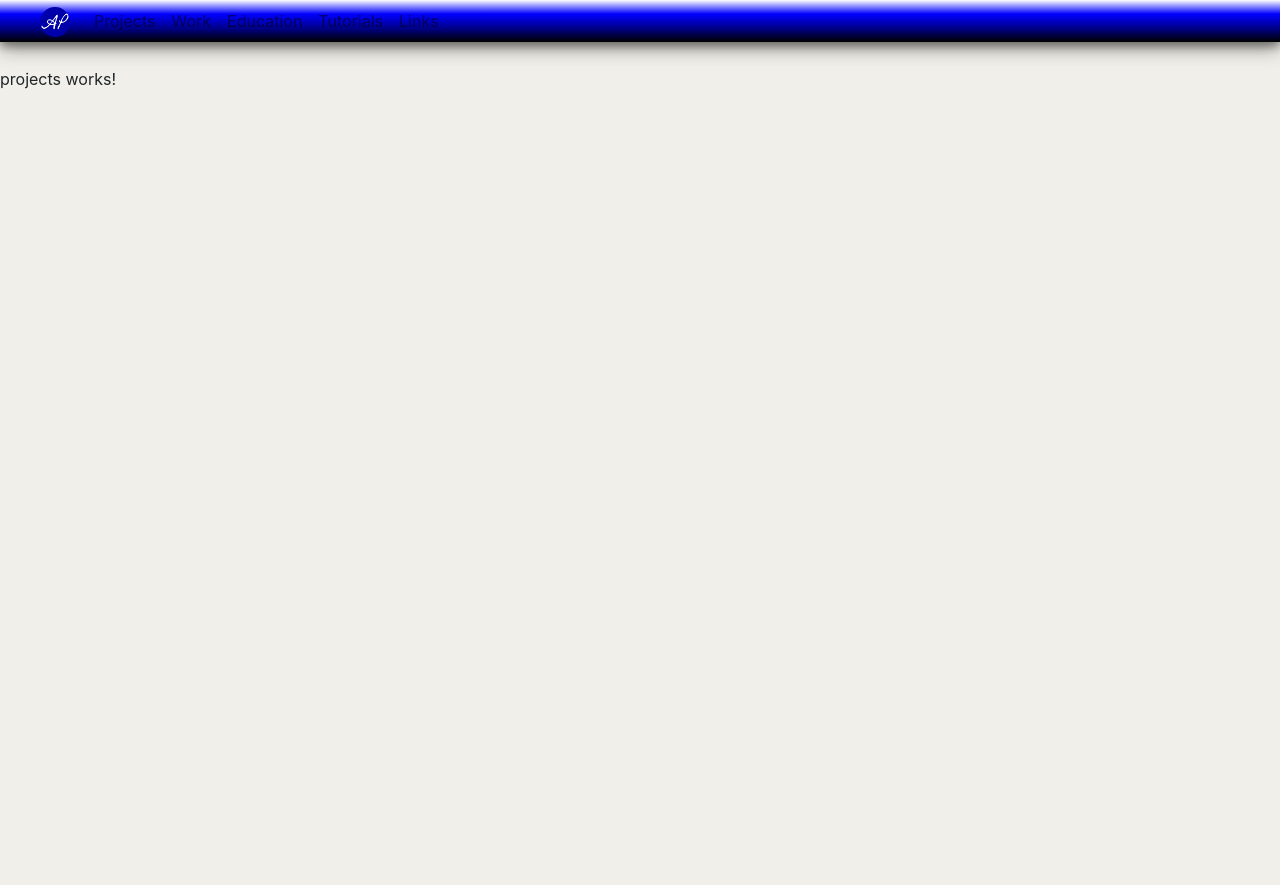
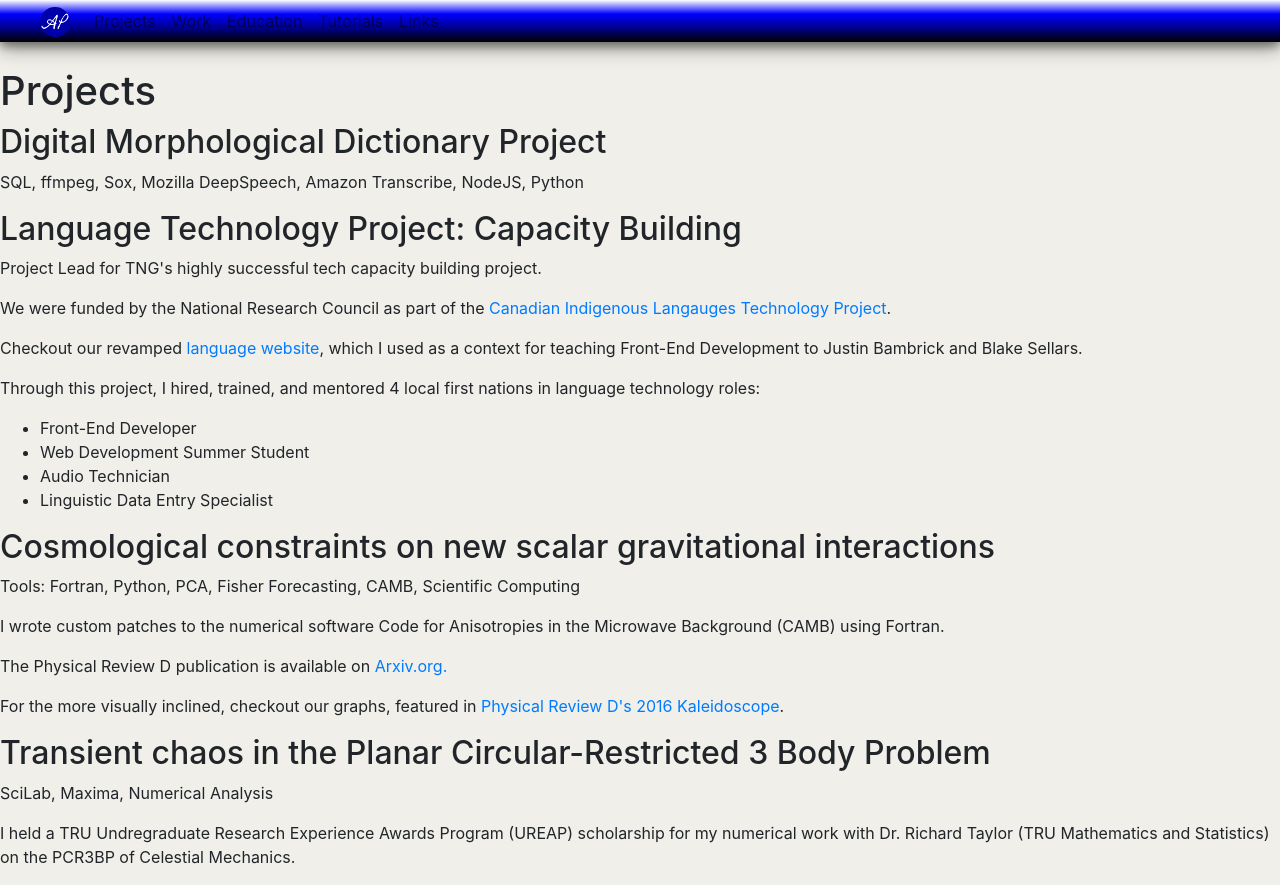
Before and after one commit to aaron-plahn/digiteched, an Angular app: page /projects in a window 1280 px wide. Before the commit the page ends 800 px from the top, so only its background shows below. Built offline with nearby package versions, Linux system fonts and the light colour scheme.

Commit message:
feat(projects) Add first draft of content

```diff
--- a/src/app/pages/projects/projects.component.html
+++ b/src/app/pages/projects/projects.component.html
@@ -1 +1,29 @@
-<p>projects works!</p>
+<h1>Projects</h1>
+<h2>Digital Morphological Dictionary Project</h2>
+<p class="tools">SQL, ffmpeg, Sox, Mozilla DeepSpeech, Amazon Transcribe, NodeJS, Python</p>
+<p></p>
+<h2>Language Technology Project: Capacity Building</h2>
+<p>Project Lead for TNG's highly successful tech capacity building project.</p>
+<p>We were funded by the National Research Council as part of the <a href="https://nrc.canada.ca/en/research-development/research-collaboration/programs/canadian-indigenous-languages-technology-project" target=_blank>Canadian Indigenous Langauges Technology Project</a>.</p>
+<p>Checkout our revamped <a href="https://www.tsilhqotinlanguage.ca" target=_blank>language website</a>, which I used as a context for teaching Front-End Development to Justin Bambrick and Blake Sellars.</p>
+<p>Through this project, I hired, trained, and mentored 4 local first nations in language technology roles:</p>
+    <ul>
+        <li>Front-End Developer</li>
+        <li>Web Development Summer Student</li>
+        <li>Audio Technician</li>
+        <li>Linguistic Data Entry Specialist</li>
+    </ul>
+
+<!-- <h2>104.5 Tŝilhqot’in Radio</h2>
+<p>Provide technical support and training for TNG's radio team.</p>
+<p>Develop and deploy technology to integrate OpenBroadcaster with our langauge website.</p> -->
+<h2>Cosmological constraints on new scalar gravitational interactions</h2>
+<p class="tools">Tools: Fortran, Python, PCA, Fisher Forecasting, CAMB, Scientific Computing</p>
+<p>I wrote custom patches to the numerical software Code for Anisotropies in the Microwave Background (CAMB) using Fortran.</p>
+<p>The Physical Review D publication is available on  <a href='https://arxiv.org/abs/1511.05962' target=blank>Arxiv.org.</a> </p>
+<p>For the more visually inclined, checkout our graphs, featured in <a href='https://journals.aps.org/prd/kaleidoscope/prd/93/4/043531' target=blank>Physical Review D's 2016 Kaleidoscope</a>.</p>
+<h2>Transient chaos in the Planar Circular-Restricted 3 Body Problem</h2>
+<p class = "tools">SciLab, Maxima, Numerical Analysis</p>
+<p>I held a TRU Undregraduate Research Experience Awards Program (UREAP) scholarship for my numerical work with Dr. Richard Taylor
+    (TRU Mathematics and Statistics) on the PCR3BP of Celestial Mechanics.
+</p>
```
